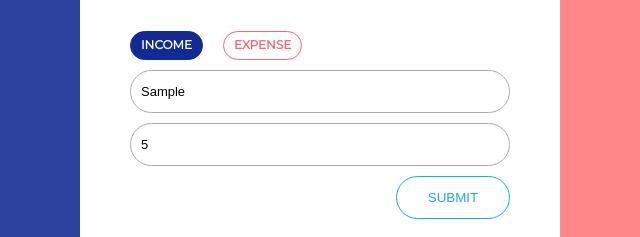
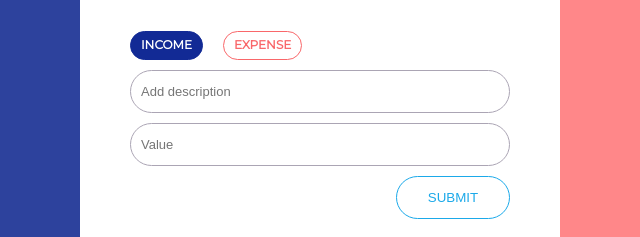
Before and after one commit to Saksham27/expense-calculator, a website: page index.html in a window 1280 px wide. Both pictures are taken after typing "Sample", "5" into the empty fields and a click on the button "SUBMIT". Shown: the part 491-728 px from the top of the page, 320-960 px from the left. Drawn offline with nearby package versions, Linux system fonts and the light colour scheme.

Commit message:
functionality : clear fields after entering 1 item

```diff
--- a/app.js
+++ b/app.js
@@ -61,12 +61,14 @@ var UIController = (function() {
 	var DOMStrings = {
 		inputTypeIncome  : document.getElementById('income-button').id,
 		inputTypeExpense : document.getElementById('expense-button').id,
-		inputDescription : document.getElementById('input-description').id,
-		inputValue       : document.getElementById('input-value').id,
+		inputDescription : document.getElementById('input-description').className,
+		inputValue       : document.getElementById('input-value').className,
 		inputButton      : document.getElementById('submit-button').id,
 		incomeContainer  : '.income-box__items',
 		expenseContainer : '.expense-box__items'
 	};
+
+	console.log(DOMStrings.inputDescription, DOMStrings.inputValue);
 
 	return {
 		getInput      : function() {
@@ -78,8 +80,8 @@ var UIController = (function() {
 						return document.getElementById(DOMStrings.inputTypeExpense).value; // will be expense
 					}
 				})(),
-				description : document.getElementById(DOMStrings.inputDescription).value,
-				value       : document.getElementById(DOMStrings.inputValue).value
+				description : document.querySelector('.' + DOMStrings.inputDescription).value,
+				value       : document.querySelector('.' + DOMStrings.inputValue).value
 			};
 		},
 
@@ -108,8 +110,17 @@ var UIController = (function() {
 		},
 
 		clearFields   : function() {
-			var fields;
-			fields = document.querySelectorAll(DOMStrings.inputDescription + ',' + DOMStrings.inputValue);
+			var fields, fieldsArr;
+			fields = document.querySelectorAll('.' + DOMStrings.inputDescription + ', ' + '.' + DOMStrings.inputValue);
+
+			fieldsArr = Array.prototype.slice.call(fields);
+
+			fieldsArr.forEach(function(current, index, array) {
+				current.value = '';
+				console.log(current.value);
+			});
+
+			fieldsArr[0].focus();
 		},
 
 		getDOMStrings : function() {
@@ -144,8 +155,12 @@ var controller = (function(budgetCtrl, UICtrl) {
 
 		// 3. Add the item to UI controller
 		UICtrl.addListItem(newItem, input.type);
-		// 4. Calculate the budget
-		// 5. Displplay the buget on UI
+
+		// 4. Clear the fields.
+		UICtrl.clearFields();
+
+		// 5. Calculate the budget
+		// 6. Displplay the buget on UI
 	};
 
 	return {
--- a/index.html
+++ b/index.html
@@ -7,6 +7,8 @@
     <meta http-equiv="X-UA-Compatible" content="ie=edge">
     <link href="https://fonts.googleapis.com/css?family=Montserrat:300,400&display=swap" rel="stylesheet">
     <link rel="stylesheet" href="css/style.css">
+    <script type="module" src="https://unpkg.com/ionicons@4.5.10-0/dist/ionicons/ionicons.esm.js"></script>
+    <script nomodule="" src="https://unpkg.com/ionicons@4.5.10-0/dist/ionicons/ionicons.js"></script>
     <title>Expense Calculator</title>
 </head>
 
@@ -66,8 +68,9 @@
             </div>
         </div>
     </div>
-    <script src="https://unpkg.com/ionicons@4.5.10-0/dist/ionicons.js"></script>
+
     <script src="app.js"></script>
+    <!-- <script src="https://unpkg.com/ionicons@4.5.10-0/dist/ionicons.js"></script> -->
 </body>
 
 </html>
```
